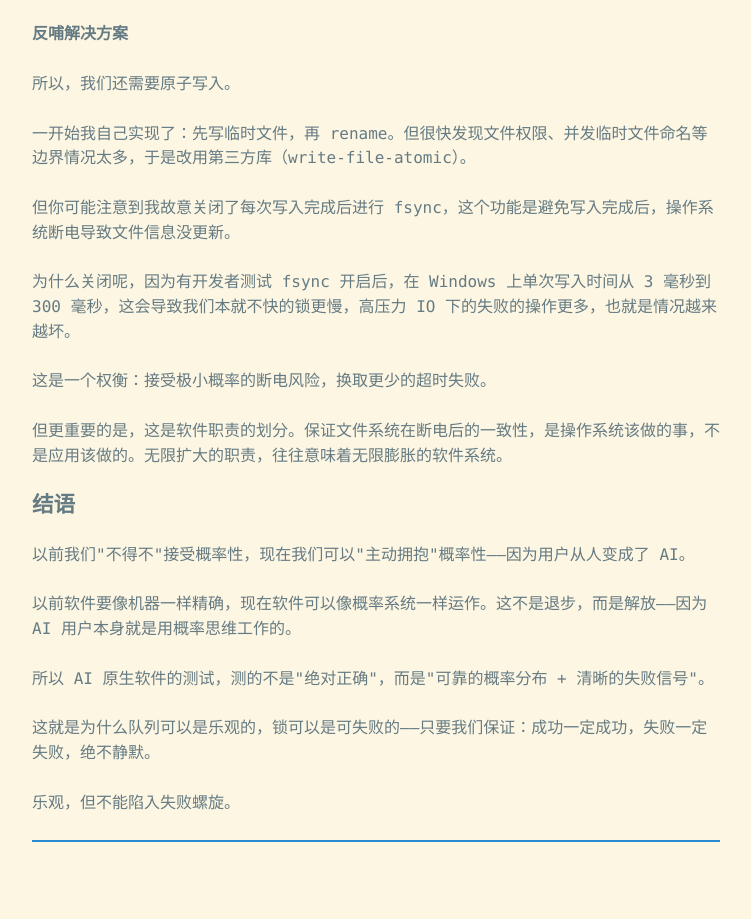
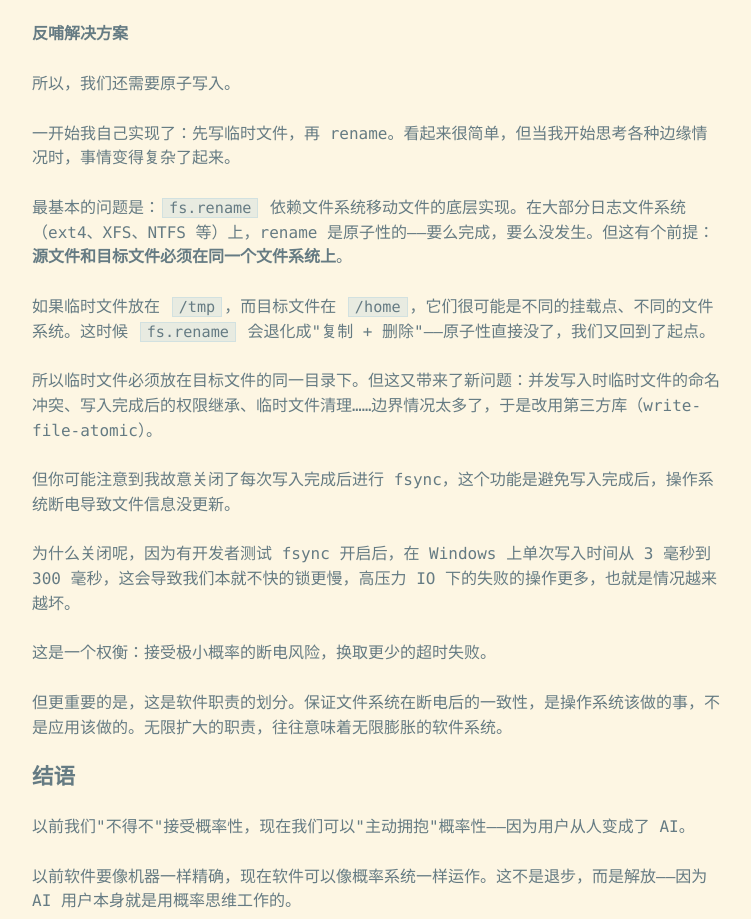
Before and after one commit to xz-dev/xzos-blog, an Astro site: page /blog/optimistic-fallible-queue-in-ai-era in a window 1280 px wide. Shown: the part 4454-5373 px from the top of the page, without its empty margins (248-999 px from the left). Built offline with nearby package versions, Linux system fonts and the light colour scheme; Astro itself is replaced by a stand-in of ours; a small style sheet from the web is missing.

Commit message:
update: 补充原子写入的技术细节（fs.rename 与跨文件系统陷阱）

```diff
--- a/src/content/blog/optimistic-fallible-queue-in-ai-era.md
+++ b/src/content/blog/optimistic-fallible-queue-in-ai-era.md
@@ -140,7 +140,13 @@ heartbeat 设 10 秒，是为了让锁保持“新鲜”，即使 NFS 缓存有
 
 所以，我们还需要原子写入。
 
-一开始我自己实现了：先写临时文件，再 rename。但很快发现文件权限、并发临时文件命名等边界情况太多，于是改用第三方库（write-file-atomic）。
+一开始我自己实现了：先写临时文件，再 rename。看起来很简单，但当我开始思考各种边缘情况时，事情变得复杂了起来。
+
+最基本的问题是：`fs.rename` 依赖文件系统移动文件的底层实现。在大部分日志文件系统（ext4、XFS、NTFS 等）上，rename 是原子性的——要么完成，要么没发生。但这有个前提：**源文件和目标文件必须在同一个文件系统上**。
+
+如果临时文件放在 `/tmp`，而目标文件在 `/home`，它们很可能是不同的挂载点、不同的文件系统。这时候 `fs.rename` 会退化成"复制 + 删除"——原子性直接没了，我们又回到了起点。
+
+所以临时文件必须放在目标文件的同一目录下。但这又带来了新问题：并发写入时临时文件的命名冲突、写入完成后的权限继承、临时文件清理……边界情况太多了，于是改用第三方库（write-file-atomic）。
 
 但你可能注意到我故意关闭了每次写入完成后进行 fsync，这个功能是避免写入完成后，操作系统断电导致文件信息没更新。
 
```
